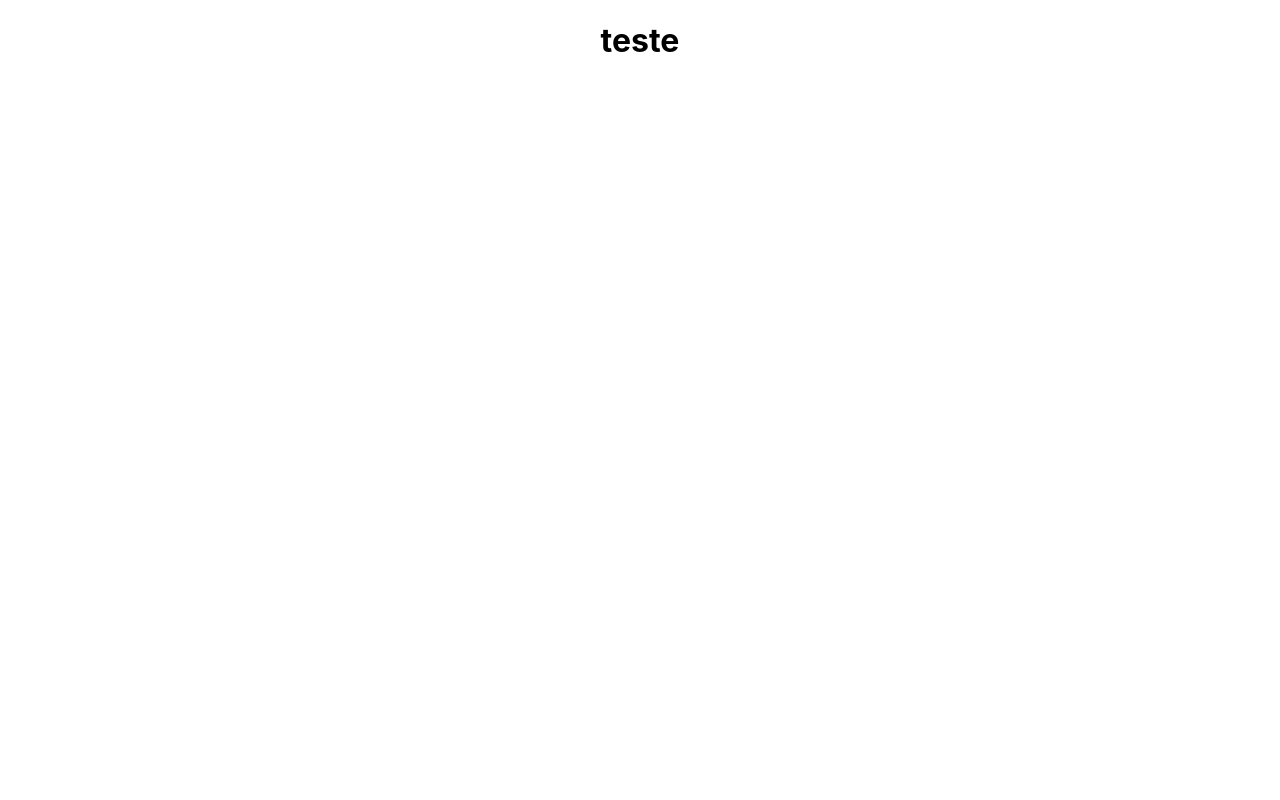
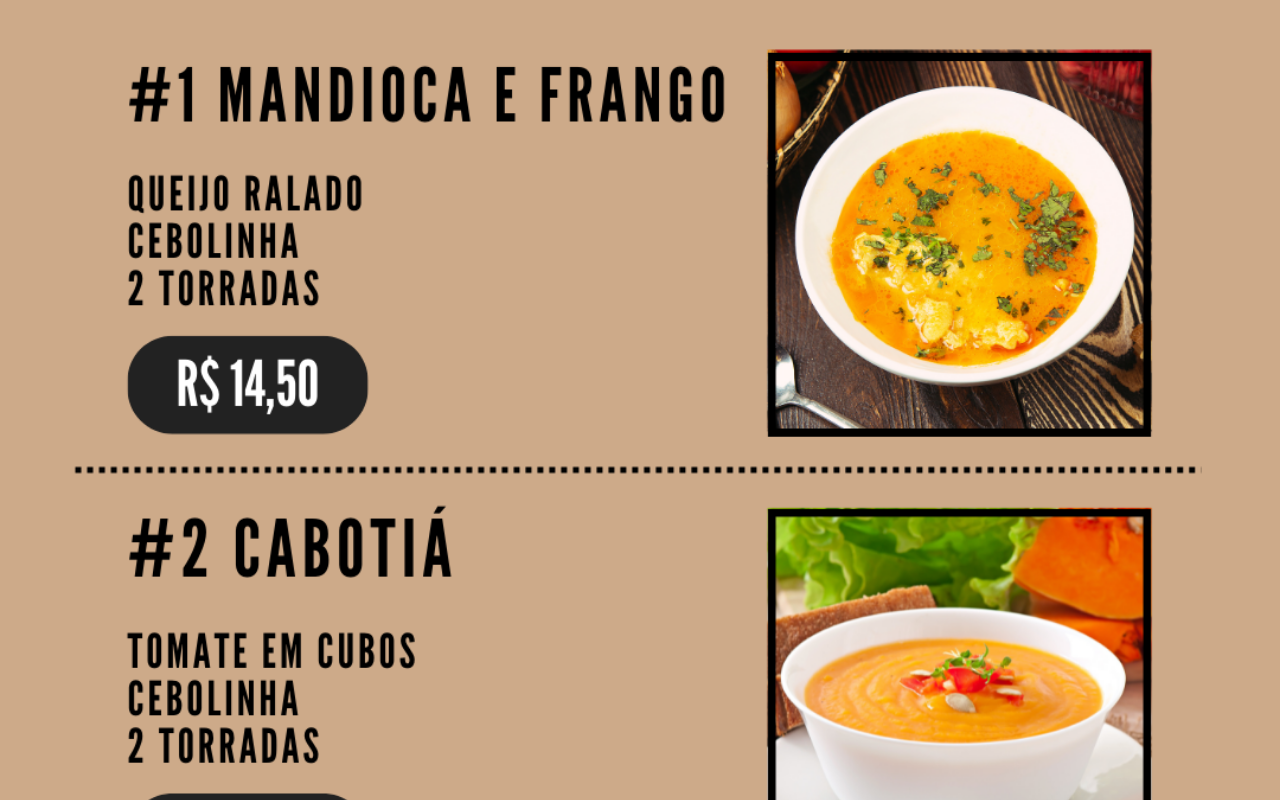
Before and after one commit to Vizoni/plaquitas, a React (Vite) app: page / in a window 1280 px wide. Built offline with nearby package versions, Linux system fonts and the light colour scheme.

Commit message:
fix main page

```diff
--- a/src/main.tsx
+++ b/src/main.tsx
@@ -10,7 +10,7 @@
 	<React.StrictMode>
 		<BrowserRouter>
 			<Routes>
-				<Route path="/" element={<App />} />
+				<Route path="/" element={<PadariaExemplo />} />
 				<Route path="/padaria" element={<PadariaExemplo />} />
 				<Route path="/sorveteria" element={<SorveteriaExemplo />} />
 			</Routes>
```
